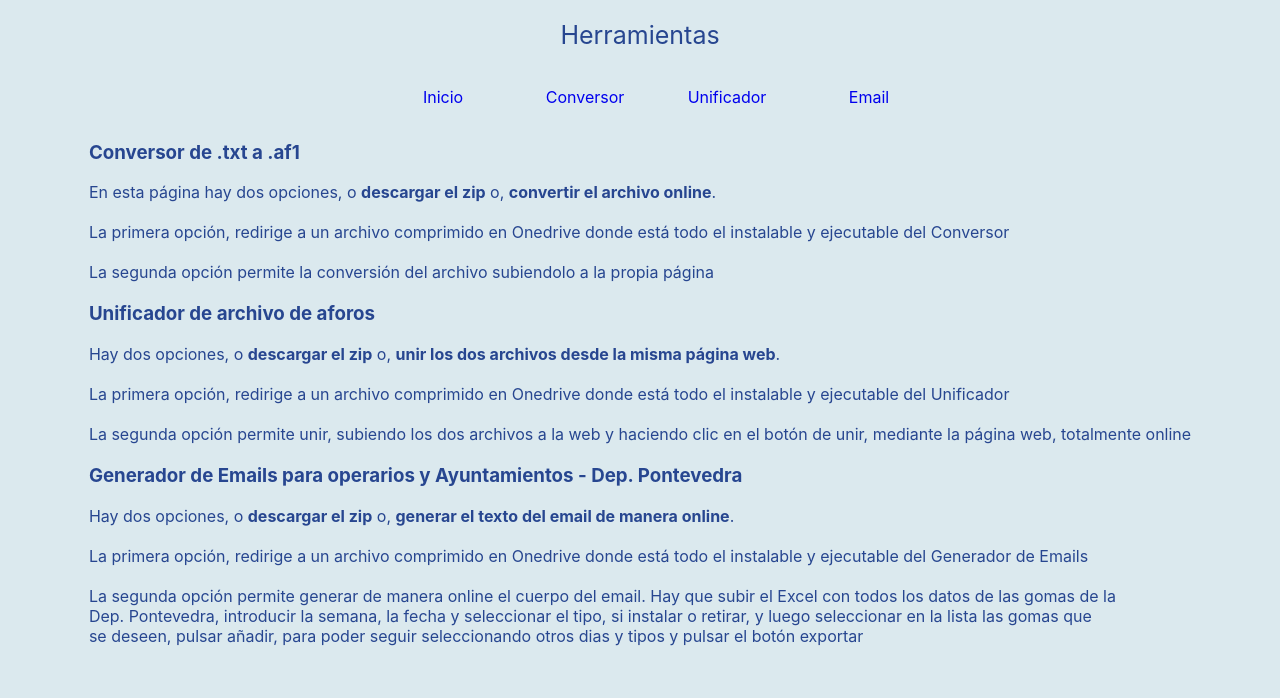
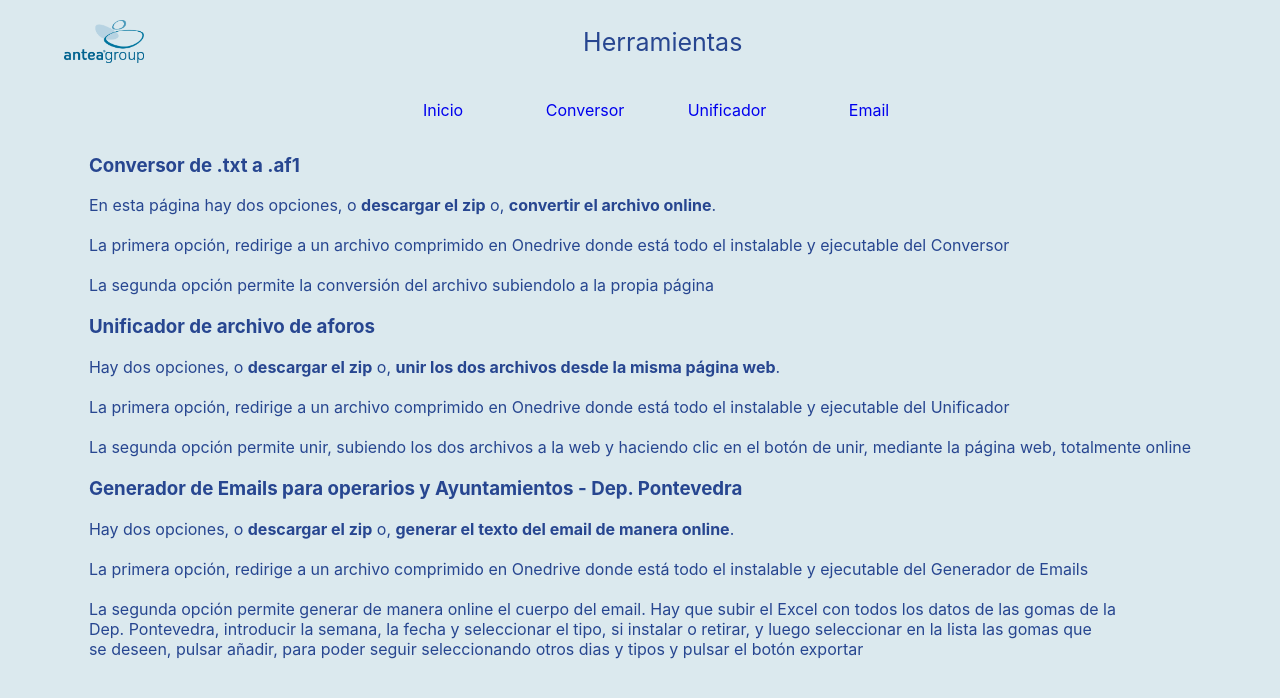
Before and after one commit to antoniovilaAntea/herramientas-varias, a React (Create React App) app: page /ayuda in a window 1280 px wide. Shown: the top 698 px of the page. Built offline with nearby package versions, Linux system fonts and the light colour scheme.

Commit message:
feat: add antea logo

```diff
--- a/src/Components/Navigation.tsx
+++ b/src/Components/Navigation.tsx
@@ -6,7 +6,7 @@ import Conversor from "../Pages/Conversor/conversor";
 import Unificador from "../Pages/Unificador/unificador";
 import Emails from "../Pages/Emails/emails";
 import Ayuda from "../Pages/Ayuda/Ayuda";
-
+import logoAntea from "../logoAntea.png";
 import "./estilo.css";
 
 const Navigation = () => {
@@ -14,7 +14,17 @@ const Navigation = () => {
 
   return (
     <>
-      <header>Herramientas</header>
+      <header className="header-container">
+        <div className="header-content">
+          <img
+            alt="Logo AnteaGroup"
+            width="80px"
+            height="43px"
+            src={logoAntea}
+          />
+        </div>
+        <div className="header-text">Herramientas</div>
+      </header>
       <div className="menu">
         <nav className="menu__nav">
           <Link
--- a/src/Components/estilo.css
+++ b/src/Components/estilo.css
@@ -54,6 +54,13 @@ header {
   margin-top: 20px;
   /* margin-bottom: 20px; */
   height: 10%;
+  /* /* display: flex; */
+  width: 90%;
+  /* align-items: center;
+  flex-direction: row;
+  img {
+    margin-right: 28.5em;
+  } */
 }
 h3 {
   color: #274690;
@@ -88,3 +95,30 @@ h3 {
     text-align: center;
   }
 }
+.header-container {
+  display: flex;
+  justify-content: space-between;
+  align-items: center;
+}
+
+.header-content {
+  display: flex;
+  align-items: center;
+}
+
+.header-text {
+  text-align: center;
+  flex-grow: 1;
+  margin-right: 3%;
+}
+
+@media (max-width: 600px) {
+  .header-container {
+    flex-direction: column;
+  }
+
+  .header-text {
+    text-align: center;
+    margin-top: 10px;
+  }
+}
```
Also changed, not shown: src/logoAntea.png (added).
